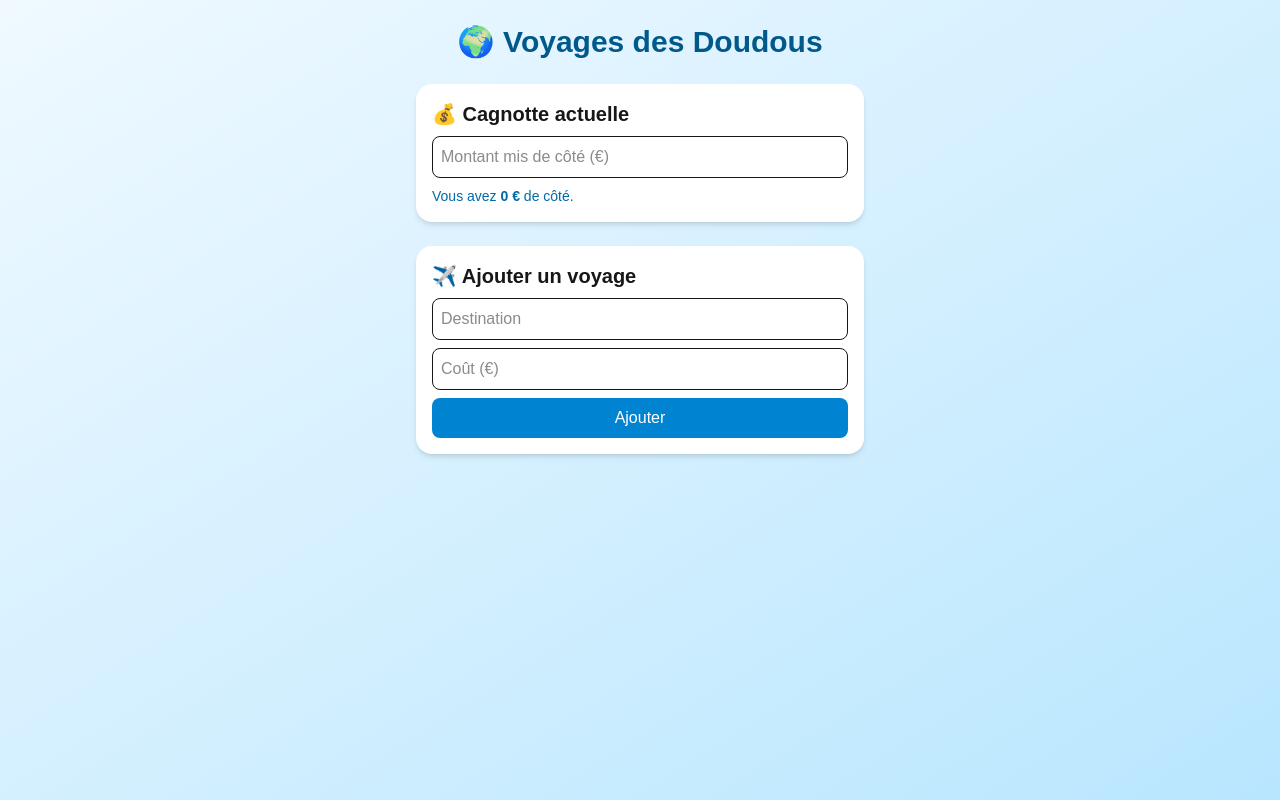
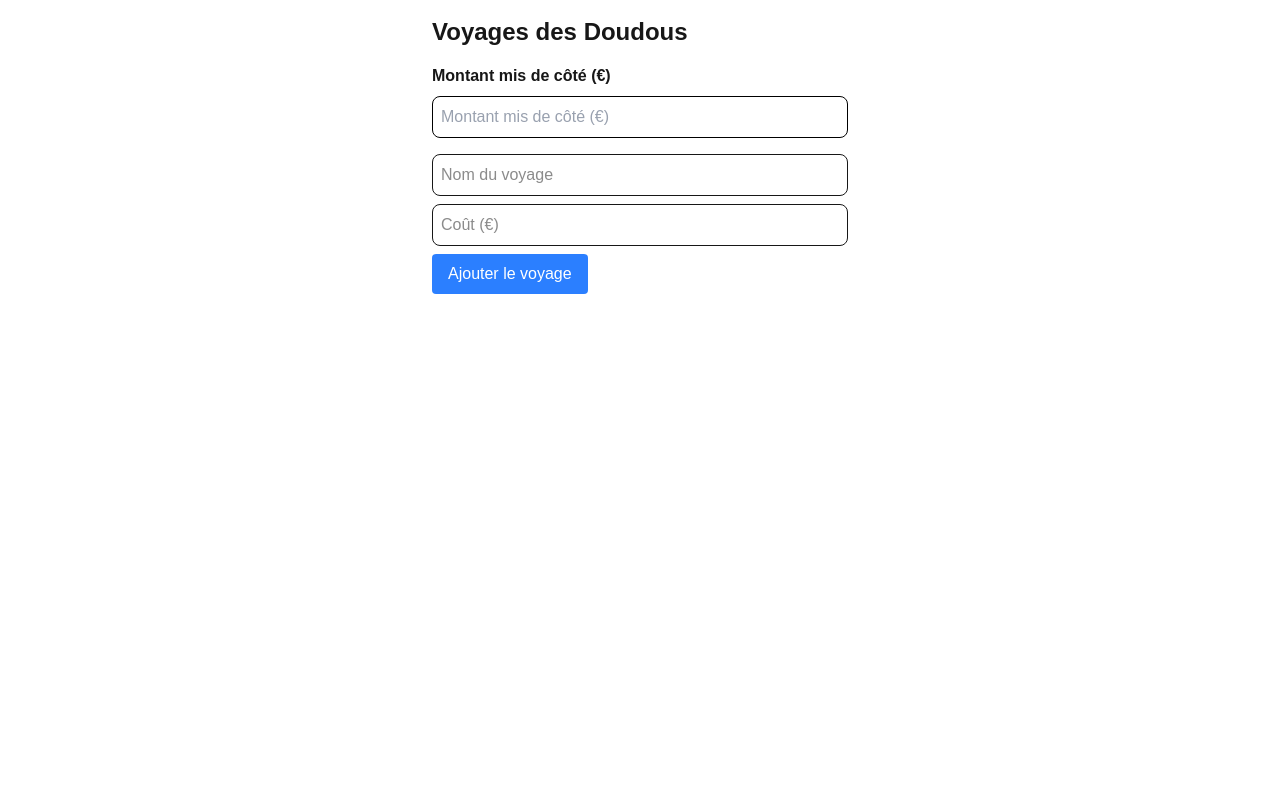
Before and after one commit to batpop31-ops/suivi-voyage, a Next.js app: page / in a window 1280 px wide. Built offline with nearby package versions, Linux system fonts and the light colour scheme.

Commit message:
Version finale PWA Voyages des Doudous

```diff
--- a/app/layout.tsx
+++ b/app/layout.tsx
@@ -13,21 +13,21 @@ const geistMono = Geist_Mono({
 });
 
 export const metadata: Metadata = {
-  title: "Suivi de Voyages",
-  description: "Application pour suivre vos voyages et votre cagnotte",
-  themeColor: "#0284c7",
-  icons: [
-    { rel: "icon", url: "/icon-192.png" },
-    { rel: "apple-touch-icon", url: "/icon-512.png" },
-  ],
-  manifest: "/manifest.json",
+  title: "Voyages des Doudous",
+  description: "Suivi de vos voyages et de votre cagnotte",
 };
 
 export default function RootLayout({
   children,
-}: Readonly<{ children: React.ReactNode }>) {
+}: Readonly<{
+  children: React.ReactNode;
+}>) {
   return (
-    <html lang="en">
+    <html lang="fr">
+      <head>
+        <link rel="manifest" href="/manifest.json" />
+        <meta name="theme-color" content="#0284c7" />
+      </head>
       <body
         className={`${geistSans.variable} ${geistMono.variable} antialiased`}
       >
--- a/app/page.tsx
+++ b/app/page.tsx
@@ -7,12 +7,11 @@ interface Trip {
   cost: number;
 }
 
-export default function Home() {
+export default function Page() {
   const [trips, setTrips] = useState<Trip[]>([]);
   const [newTrip, setNewTrip] = useState({ name: "", cost: "" });
   const [savings, setSavings] = useState<number>(0);
 
-  // Charger les données depuis localStorage au démarrage
   useEffect(() => {
     const savedTrips = localStorage.getItem("trips");
     const savedSavings = localStorage.getItem("savings");
@@ -20,15 +19,10 @@ export default function Home() {
     if (savedSavings) setSavings(Number(savedSavings));
   }, []);
 
-  // Sauvegarder les voyages à chaque modification
   useEffect(() => {
     localStorage.setItem("trips", JSON.stringify(trips));
-  }, [trips]);
-
-  // Sauvegarder la cagnotte à chaque modification
-  useEffect(() => {
-    localStorage.setItem("savings", savings.toString());
-  }, [savings]);
+    localStorage.setItem("savings", String(savings));
+  }, [trips, savings]);
 
   const handleAddTrip = () => {
     if (!newTrip.name || !newTrip.cost) return;
@@ -37,40 +31,32 @@ export default function Home() {
   };
 
   const handleDeleteTrip = (index: number) => {
-    const updatedTrips = trips.filter((_, i) => i !== index);
-    setTrips(updatedTrips);
+    const updated = [...trips];
+    updated.splice(index, 1);
+    setTrips(updated);
   };
 
-  const getProgress = (cost: number) => {
-    if (savings >= cost) return 100;
-    return Math.round((savings / cost) * 100);
+  const handleSavingsChange = (e: React.ChangeEvent<HTMLInputElement>) => {
+    setSavings(Number(e.target.value));
   };
 
   return (
-    <main className="min-h-screen bg-gradient-to-br from-sky-50 to-sky-200 flex flex-col items-center p-6">
-      <h1 className="text-3xl font-bold mb-6 text-sky-800">🌍 Voyages des Doudous</h1>
+    <div className="max-w-md mx-auto p-4">
+      <h1 className="text-2xl font-bold mb-4">Voyages des Doudous</h1>
 
-      {/* Section cagnotte */}
-      <div className="bg-white rounded-2xl shadow-md p-4 w-full max-w-md mb-6">
-        <h2 className="text-xl font-semibold mb-2">💰 Cagnotte actuelle</h2>
+      <label className="block mb-2 font-semibold">Montant mis de côté (€)</label>
       <input
         type="number"
         placeholder="Montant mis de côté (€)"
         value={savings === 0 ? "" : savings}
-          onChange={(e) => setSavings(Number(e.target.value))}
-          className="border rounded-lg p-2 w-full mb-2"
+        onChange={handleSavingsChange}
+        className="border rounded-lg p-2 w-full mb-4 text-black placeholder-gray-400"
       />
-        <p className="text-sky-700 text-sm">
-          Vous avez <strong>{savings.toLocaleString()} €</strong> de côté.
-        </p>
-      </div>
 
-      {/* Section ajout de voyage */}
-      <div className="bg-white rounded-2xl shadow-md p-4 w-full max-w-md mb-6">
-        <h2 className="text-xl font-semibold mb-2">✈️ Ajouter un voyage</h2>
+      <div className="mb-4">
         <input
           type="text"
-          placeholder="Destination"
+          placeholder="Nom du voyage"
           value={newTrip.name}
           onChange={(e) => setNewTrip({ ...newTrip, name: e.target.value })}
           className="border rounded-lg p-2 w-full mb-2"
@@ -84,42 +70,39 @@ export default function Home() {
         />
         <button
           onClick={handleAddTrip}
-          className="bg-sky-600 text-white rounded-lg px-4 py-2 w-full hover:bg-sky-700"
+          className="bg-blue-500 text-white px-4 py-2 rounded"
         >
-          Ajouter
+          Ajouter le voyage
         </button>
       </div>
 
-      {/* Liste des voyages */}
-      <div className="w-full max-w-md space-y-4">
-        {trips.map((trip, index) => (
-          <div key={index} className="bg-white rounded-2xl shadow p-4 flex flex-col">
-            <div className="flex justify-between items-center mb-2">
-              <h3 className="font-semibold text-sky-800">{trip.name}</h3>
+      <div>
+        {trips.map((trip, index) => {
+          const progress = Math.min((savings / trip.cost) * 100, 100);
+          return (
+            <div key={index} className="mb-4 border p-2 rounded">
+              <div className="flex justify-between items-center mb-1">
+                <span className="font-semibold">{trip.name}</span>
                 <button
                   onClick={() => handleDeleteTrip(index)}
-                className="text-red-500 hover:text-red-700 font-bold"
+                  className="text-red-500 font-bold"
                 >
-                ❌
+                  X
                 </button>
               </div>
-            <p className="text-sm text-gray-600 mb-2">
-              Objectif : {trip.cost.toLocaleString()} €
-            </p>
-            <div className="w-full bg-gray-200 h-4 rounded-full overflow-hidden">
+              <div className="w-full bg-gray-200 h-4 rounded">
                 <div
-                className={`h-4 rounded-full ${
-                  getProgress(trip.cost) === 100 ? "bg-green-500" : "bg-sky-500"
-                }`}
-                style={{ width: `${getProgress(trip.cost)}%` }}
+                  className="bg-green-500 h-4 rounded"
+                  style={{ width: `${progress}%` }}
                 ></div>
               </div>
-            <p className="text-right text-sm text-gray-700 mt-1">
-              {getProgress(trip.cost)}%
-            </p>
+              <div className="text-sm mt-1">
+                {progress.toFixed(0)}% du voyage financé
               </div>
-        ))}
             </div>
-    </main>
+          );
+        })}
+      </div>
+    </div>
   );
 }
--- a/next.config.ts
+++ b/next.config.ts
@@ -1,11 +1,17 @@
+import withPWA from "next-pwa";
 import { NextConfig } from "next";
-import withPWA from "next-pwa";
 
 const nextConfig: NextConfig = withPWA({
-  dest: "public",
-  register: true,
-  skipWaiting: true,
   reactStrictMode: true,
+  experimental: {
+    appDir: true,
+  },
+  pwa: {
+    dest: "public",
+    register: true,
+    skipWaiting: true,
+  },
+  turbo: false, // utilise Webpack pour éviter les conflits avec next-pwa
 });
 
 export default nextConfig;
```
Also changed, not shown: public/manifest.json. Lines whose indentation alone changed are shown as unchanged.
